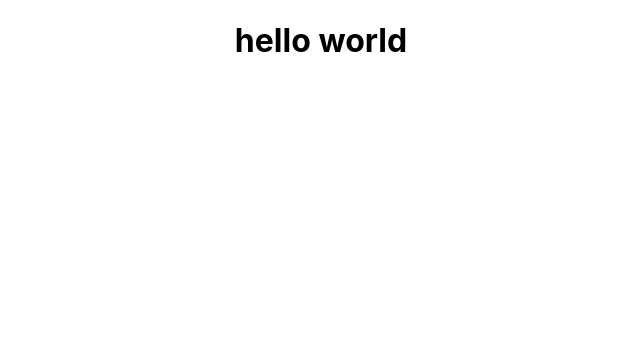
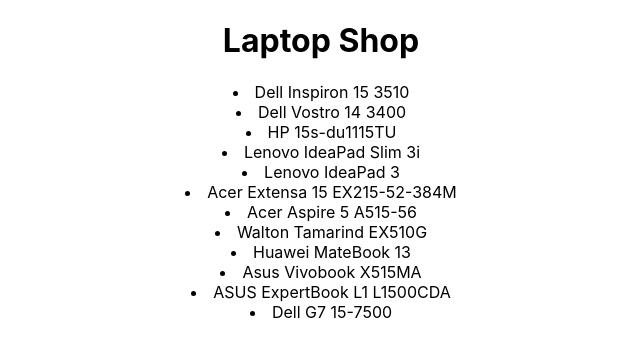
Before and after one commit to Aburaian/laptop-shop, a React (Create React App) app: page / in a window 1280 px wide. Shown: the top 356 px of the page, without its empty margins (319-959 px from the left). Built offline with nearby package versions, Linux system fonts and the light colour scheme.

Commit message:
json added

```diff
--- /dev/null
+++ b/public/laptop.json
@@ -0,0 +1,75 @@
+[
+  {
+    "id": "623e0affd8ab4dc5a28c05cc",
+    "picture": "https://www.startech.com.bd/image/cache/catalog/laptop/dell/inspiron-15-3510/inspiron-15-3510-01-500x500.jpg",
+    "price": 27016,
+    "name": "Dell Inspiron 15 3510"
+  },
+  {
+    "id": "623e0aff84e70bbc445a80ca",
+    "picture": "https://www.startech.com.bd/image/cache/catalog/laptop/dell/14-3400/vostro-14-3400-black-front-500x500.jpg",
+    "price": 20893,
+    "name": "Dell Vostro 14 3400"
+  },
+  {
+    "id": "623e0aff593080bce4f6a5b4",
+    "picture": "https://www.startech.com.bd/image/cache/catalog/laptop/hp-laptop/15s-du1115tu/15s-du1115tu-01-500x500.jpg",
+    "price": 27127,
+    "name": "HP 15s-du1115TU"
+  },
+  {
+    "id": "623e0aff75fbac69adca4bb8",
+    "picture": "https://www.startech.com.bd/image/cache/catalog/laptop/lenovo/ideapad-slim-3i/ideapad-slim-3i-0010-500x500.jpg",
+    "price": 30822,
+    "name": "Lenovo IdeaPad Slim 3i"
+  },
+  {
+    "id": "623e0affd1b14cf962362b03",
+    "picture": "https://www.startech.com.bd/image/cache/catalog/laptop/lenovo/ideapad-3/ideapad-3-01102-500x500.jpg",
+    "price": 49560,
+    "name": "Lenovo IdeaPad 3"
+  },
+  {
+    "id": "623e0aff3b0acdf1581948fd",
+    "picture": "https://www.startech.com.bd/image/cache/catalog/laptop/acer/ex215-52-384m/ex215-52-384m-001-500x500.jpg",
+    "price": 29536,
+    "name": "Acer Extensa 15 EX215-52-384M"
+  },
+  {
+    "id": "623e0aff9571a60aae3d3f04",
+    "picture": "https://www.startech.com.bd/image/cache/catalog/laptop/acer/aspire-5-a515-56/aspire-5-a515-56-01-500x500.jpg",
+    "price": 20489,
+    "name": "Acer Aspire 5 A515-56"
+  },
+  {
+    "id": "623e0affb6a9da87e52dc67e",
+    "picture": "https://www.startech.com.bd/image/cache/catalog/laptop/walton/tamarind-ex510g/tamarind-ex510g-front-500x500.jpg",
+    "price": 47661,
+    "name": "Walton Tamarind EX510G"
+  },
+  {
+    "id": "623e0aff44e28499582a0ecb",
+    "picture": "https://www.startech.com.bd/image/cache/catalog/laptop/huawei/huawei-matebook-13/huawei-matebook-13-1-500x500.jpg",
+    "price": 39998,
+    "name": "Huawei MateBook 13 "
+  },
+  {
+    "id": "623e0afff6df4850bd7acb61",
+    "picture": "https://www.startech.com.bd/image/cache/catalog/laptop/asus/vivobook-15-x515ea/vivobook-15-x515ea-01-500x500.jpg",
+    "price": 48129,
+    "name": "Asus Vivobook X515MA "
+  },
+  {
+    "id": "623e0aff0c6093bafb6b4b5a",
+    "picture": "https://www.startech.com.bd/image/cache/catalog/laptop/asus/expertbook-l1-l1500cda/expertbook-l1-l1500cda-01-500x500.jpg",
+    "price": 25745,
+    "name": "ASUS ExpertBook L1 L1500CDA "
+  },
+  {
+    "id": "623e0aff8a4759ba4b97138c",
+    "picture": "https://www.startech.com.bd/image/cache/catalog/laptop/dell/7500/7500-01-500x500.jpg",
+    "price": 47637,
+    "name": "Dell G7 15-7500 "
+  }
+
+]
--- a/src/App.js
+++ b/src/App.js
@@ -1,9 +1,11 @@
 import './App.css';
+import LaptopShop from './components/LaptopShop/LaptopShop';
 
 function App() {
   return (
     <div className="App">
-      <h1>hello world</h1>
+      <h1>Laptop Shop</h1>
+      <LaptopShop></LaptopShop>
     </div>
   );
 }
--- /dev/null
+++ b/src/components/LaptopShop/LaptopShop.js
@@ -0,0 +1,24 @@
+import React, { useEffect, useState } from 'react';
+
+const LaptopShop = () => {
+    const [laptops, setLaptops] = useState([])
+    useEffect( () =>{
+        fetch('laptop.json')
+        .then(res=> res.json())
+        .then(data => setLaptops(data))
+    }, []);
+    return (
+        <div className='shop-container'>
+            <div className='laptops-area'>
+                {
+                    laptops.map(laptop => <li>{laptop.name}</li>)
+                }
+            </div>
+            <div className='laptop-info'>
+
+            </div>
+        </div>
+    );
+};
+
+export default LaptopShop;
```
Also changed, not shown: src/components/Laptop/Laptop.css (added), src/components/Laptop/Laptop.js (added), src/components/LaptopShop/LaptopShop.css (added).
